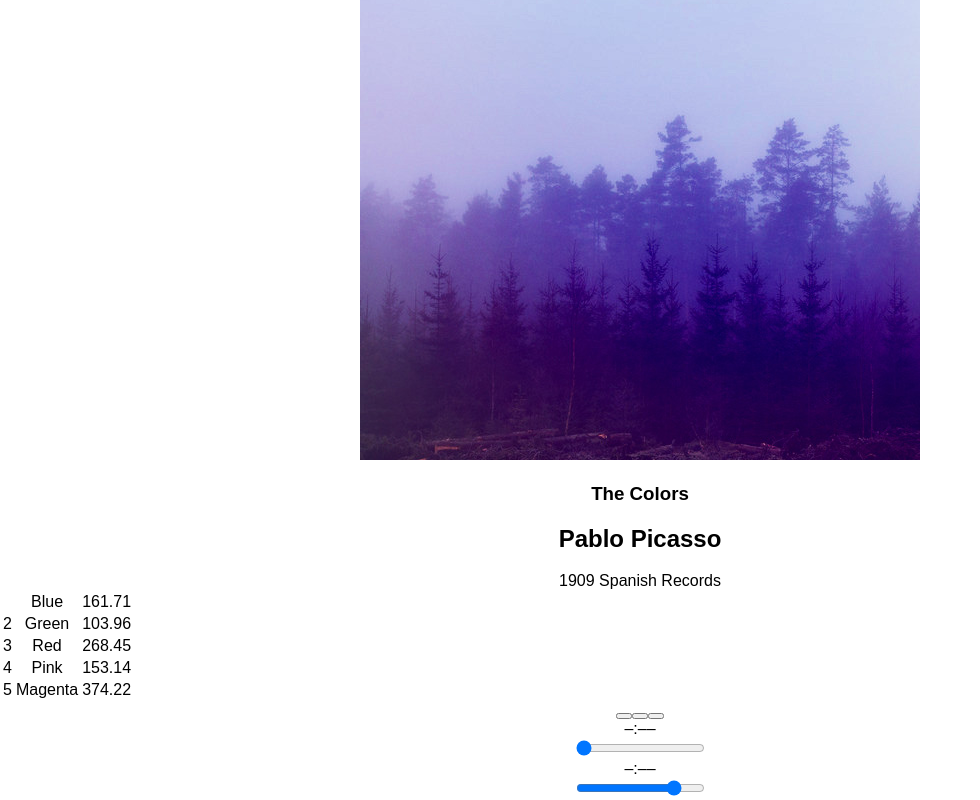
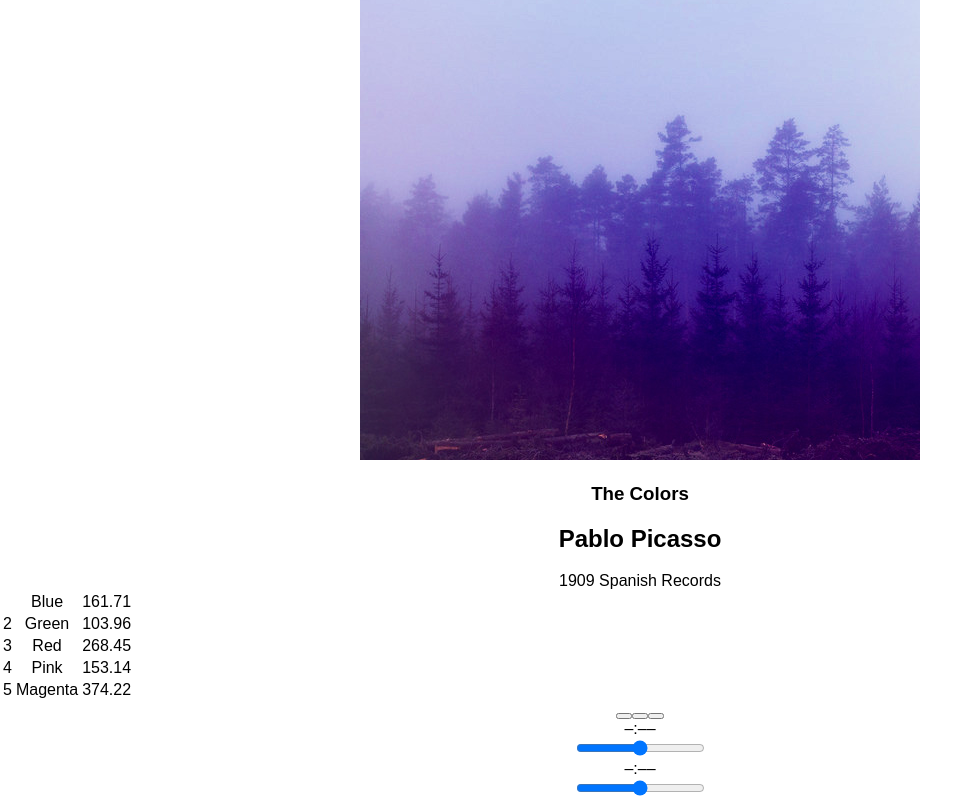
Before and after one commit to ZSMDCode/bloc-jams-react, a React (Create React App) app: page /album/the-colors in a window 1280 px wide. Shown: the part 198-998 px from the top of the page, without its empty margins (0-980 px from the left). Built offline with nearby package versions, Linux system fonts and the light colour scheme; some icons are missing.

Commit message:
Assignment 8 revision completed

```diff
--- a/src/components/PlayerBar.js
+++ b/src/components/PlayerBar.js
@@ -7,7 +7,7 @@ class PlayerBar extends Component {
       <button id="previous" onClick={this.props.handlePrevClick}>
       <span className="ion-skip-backward"></span>
       </button>
-      <button id="play-pause" onClick={this.props.handleSongClick} >
+      <button id="play-pause" onClick={this.props.handleSongClick}>
       <span className={this.props.isPlaying ? 'ion-pause' : 'ion-play'}></span>
       </button>
       <button id="next" onClick={this.props.handleNextClick}>
@@ -16,12 +16,12 @@ class PlayerBar extends Component {
       </section>
       <section id="time-control">
       <div className="current-time">–:––</div>
-      <input type="range" className="seek-bar" value="0" />
+      <input type="range" className="seek-bar" />
       <div className="total-time">–:––</div>
       </section>
       <section id="volume-control">
       <div className="icon ion-volume-low"></div>
-      <input type="range" className="seek-bar" value="80" />
+      <input type="range" className="seek-bar" />
       <div className="icon ion-volume-high"></div>
       </section>
       </section>
```
